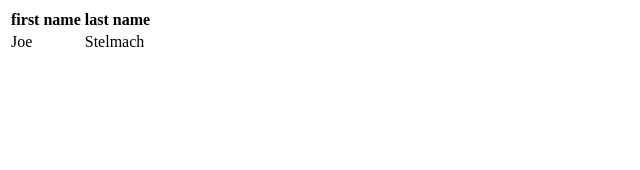
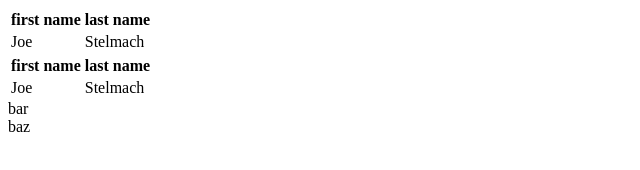
Before and after one commit to joestelmach/laconic, a website: page example/index.html in a window 1280 px wide. Shown: the whole page, without its empty margins (0-640 px from the left). Drawn offline with Linux system fonts and the light colour scheme.

Commit message:
fixing example

```diff
--- a/example/index.html
+++ b/example/index.html
@@ -34,13 +34,13 @@
       document.body.appendChild(table);
 
       // now let's take a look at how to build the same table laconically;
-      el.table(
-        el.tr(
-          el.th('first name'),
-          el.th('last name')),
-        el.tr(
-          el.td('Joe'),
-          el.td('Stelmach'))
+      $.el.table(
+        $.el.tr(
+          $.el.th('first name'),
+          $.el.th('last name')),
+        $.el.tr(
+          $.el.td('Joe'),
+          $.el.td('Stelmach'))
       ).appendTo(document.body);
 
       // A function exists in the $el namespace for all HTML tags listed here:
@@ -55,13 +55,13 @@
       //   <div>bar</div>
       //   <div>baz</div>
       // </div>
-      el.registerTag('foo', function() {
-        this.appendChild(el.div('bar'));
-        this.appendChild(el.div('baz'));
+      $.el.registerTag('foo', function() {
+        this.appendChild($.el.div('bar'));
+        this.appendChild($.el.div('baz'));
       });
 
       // Once you've registered a tag, you can start inserting them:
-      el.foo().appendTo(document.body);
+      $.el.foo().appendTo(document.body);
 
     </script>
   </body>
```
